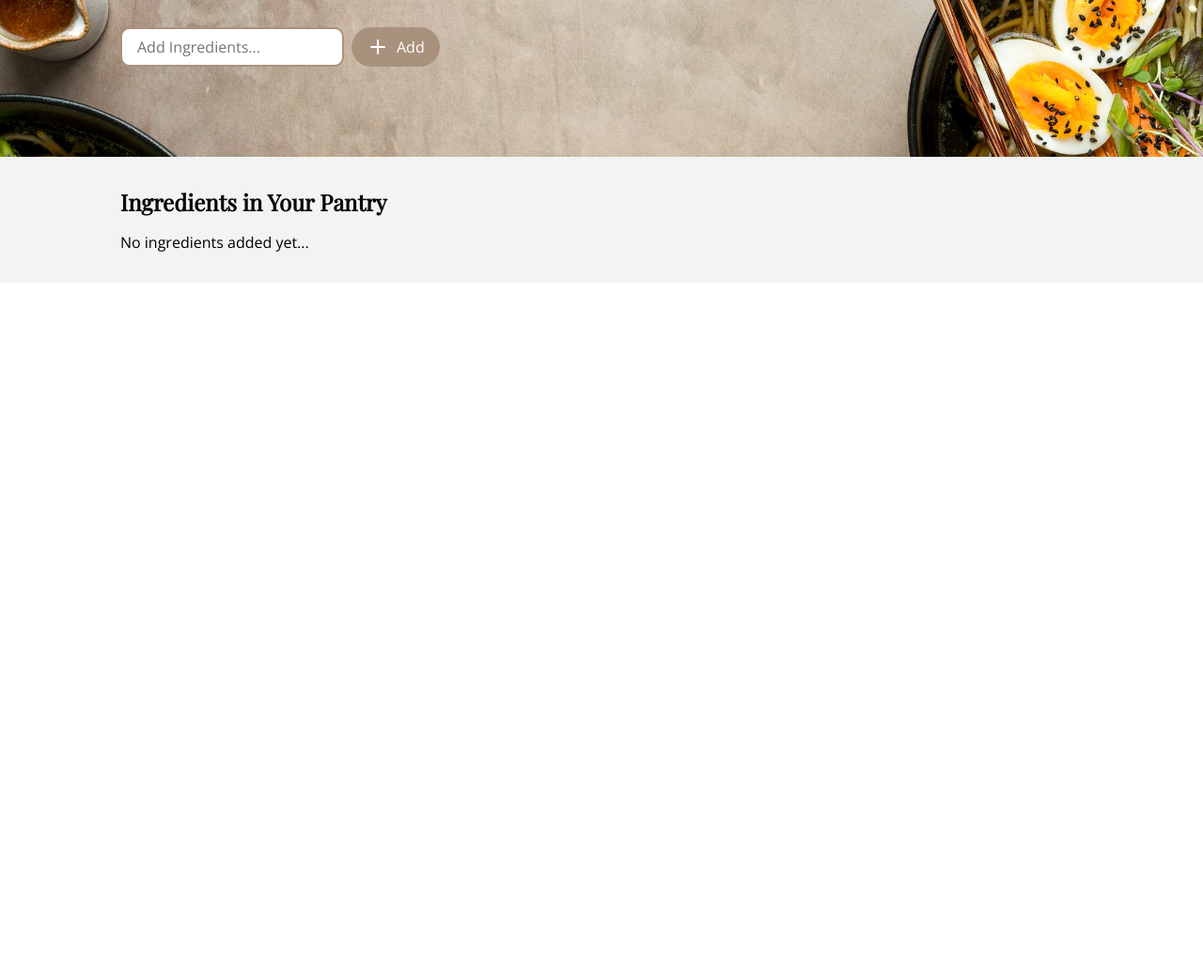
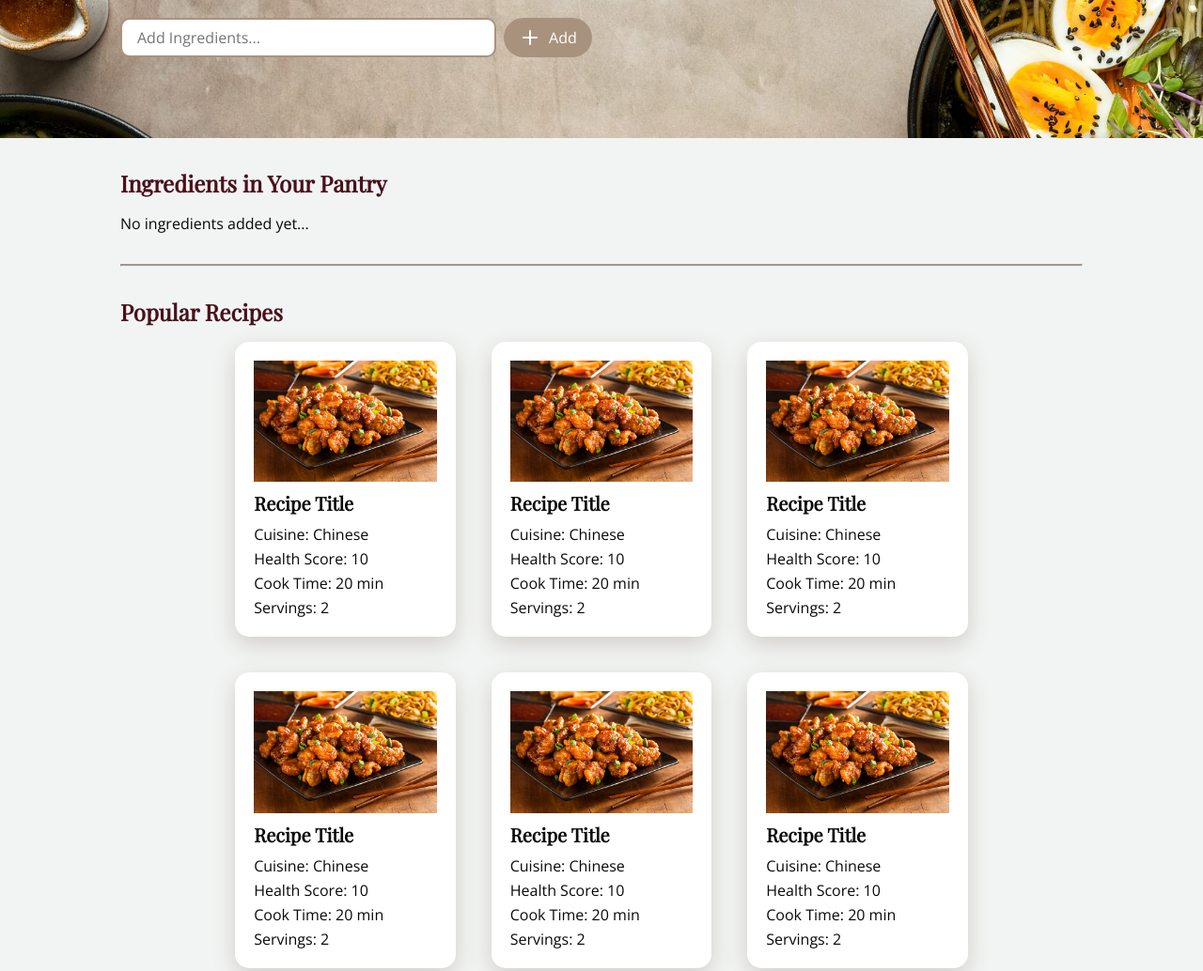
Before and after one commit to mmei-d/FridgeFinder-Web-App, a plain HTML site: page index.html in a window 1280 px wide. Shown: the part 299-1333 px from the top of the page at 94% size. Before the commit the page ends 800 px from the top, so only its background shows below. Drawn offline with nearby package versions, Linux system fonts and the light colour scheme.

Commit message:
Added popular recipes

```diff
--- a/app.js
+++ b/app.js
@@ -3,7 +3,7 @@ const searchInput = document.querySelector('#search-input')
 const addButton = document.querySelector('#add')
 let numIngred = 0;
 
-// add ingredients
+// add and remove ingredients
 const addIngred = () => {
     // increment number of ingredients by 1
     numIngred++
@@ -45,3 +45,54 @@ const addIngred = () => {
 }
 
 addButton.addEventListener('click', addIngred)
+
+// add home page popular recipes
+const recipeSection = document.querySelector('#all-recipes')
+
+for(let i = 0; i < 12; i++){
+    // recipe card
+    const recipeCard = document.createElement('div')
+    recipeSection.append(recipeCard)
+    recipeCard.classList.add('one-recipe')
+
+    // card image
+    const image = document.createElement('img')
+    let imageVal = 'images/food-example.jpeg'
+    image.setAttribute('src', imageVal)
+    image.setAttribute('alt', 'food photo')
+    recipeCard.append(image)
+
+    // recipe title
+    const title = document.createElement('h3')
+    let titleVal = 'Recipe Title'
+    title.innerHTML = titleVal
+    recipeCard.append(title)
+
+    // cuisine
+    const cuisine = document.createElement('p')
+    cuisine.classList.add('cuisine')
+    let cuisineVal = 'Chinese'
+    cuisine.innerHTML = 'Cuisine: ' + cuisineVal
+    recipeCard.append(cuisine)
+
+    // health score
+    const healthScore = document.createElement('p')
+    healthScore.classList.add('health-score')
+    let healthScoreVal = 10
+    healthScore.innerHTML = 'Health Score: ' + healthScoreVal
+    recipeCard.append(healthScore)
+
+    // cook time
+    const cookTime = document.createElement('p')
+    cookTime.classList.add('cook-time')
+    let cookTimeVal = '20 min'
+    cookTime.innerHTML = 'Cook Time: ' + cookTimeVal
+    recipeCard.append(cookTime)
+
+    // servings
+    const servings = document.createElement('p')
+    servings.classList.add('servings')
+    let servingsVal = 2
+    servings.innerHTML = 'Servings: ' + servingsVal
+    recipeCard.append(servings)
+}
--- a/index.html
+++ b/index.html
@@ -19,12 +19,17 @@
             </button>
         </div>
     </header>
+
     <section id="added-ingred">
         <h2>Ingredients in Your Pantry</h2>
         <p id="no-ingred">No ingredients added yet...</p>
-        <div id="ingred-buttons">
+        <div id="ingred-buttons"></div>
+    </section>
 
-        </div>
+    <section id="recipes">
+        <hr>
+        <h2>Popular Recipes</h2>
+        <div id="all-recipes"></div>
     </section>
 
     <script src="app.js"></script>
--- a/styles.css
+++ b/styles.css
@@ -10,7 +10,7 @@ header {
     display: flex;
     flex-direction: column;
     align-items: flex-start;
-    padding: 80px 10% 80px 10%;
+    padding: 70px 10% 70px 10%;
     gap: 16px;
     color: #0a0908;
     background-image: url('images/ramen.jpeg');
@@ -24,8 +24,11 @@ header h1 {
     font-size: 48px;
 }
 
+p {
+    font-family: 'Open Sans', sans-serif;
+}
+
 header p {
-    font-family: 'Open Sans', sans-serif;
     width: 50%;
 }
 
@@ -34,6 +37,7 @@ header p {
     flex-direction: row;
     gap: 8px;
     padding: 16px 0px 16px 0px;
+    width: 49%;
 }
 /* end header */
 
@@ -47,6 +51,7 @@ header p {
     font-size: 16px;
     color: #0a0908;
     font-family: 'Open Sans', sans-serif;
+    width: 100%;
 }
 
 #search-input:focus {
@@ -71,7 +76,6 @@ button {
 
 button p {
     margin: 0;
-    font-family: 'Open Sans', sans-serif;
 }
 
 @keyframes shake {
@@ -97,10 +101,11 @@ button:hover > img {
     background-color: #f2f4f3;
     padding: 32px 10% 32px 10%;
     font-family: 'Open Sans', sans-serif;;
+    color: #0a0908;
 }
 
-#added-ingred h2 {
-    color: #0a0908;
+h2 {
+    color: #49111c;
     font-family: 'Playfair Display', serif;
     padding-bottom: 16px;
 }
@@ -116,9 +121,68 @@ button:hover > img {
 }
 /* end added ingred section */
 
+hr {
+    background-color: #a9927d;
+    height: 0.5px;
+    margin-bottom: 32px;
+}
+
+/* recipes section */
+#recipes {
+    background-color: #f2f4f3;
+    padding: 0px 10% 32px 10%;
+    font-family: 'Open Sans', sans-serif;
+    color: #0a0908;
+}
+
+#all-recipes {
+    display: flex;
+    flex-direction: row;
+    flex-wrap: wrap;
+    gap: 38px 38px;
+    justify-content: center;
+}
+
+.one-recipe {
+    display: flex;
+    flex-direction: column;
+    gap: 4px;
+    width: 19%;
+    background-color: white;
+    padding: 20px;
+    border-radius: 15px;
+    box-shadow: 0px 8px 24px rgb(209, 205, 201);
+}
+
+.one-recipe img {
+    width: 100%;
+}
+
+h3 {
+    color: #0a0908;
+    font-family: 'Playfair Display', serif;
+    font-size: 20px;
+    padding: 5px 0px 5px 0px;
+}
+
+.one-recipe:hover {
+    cursor: pointer;
+}
+
+.one-recipe:hover > h3{
+    color: #a9927d;
+    text-decoration: underline;
+    text-underline-offset: 3px;
+}
+/* end recipes section */
+
 /* Large devices (small screens, laptops, 1024px and down) */
 @media screen and (max-width: 1024px) {
     header p {
         width: 100%;
     }
+
+    #search {
+        width: 100%;
+    }
 }
```
Also changed, not shown: images/food-example.jpeg (added).
